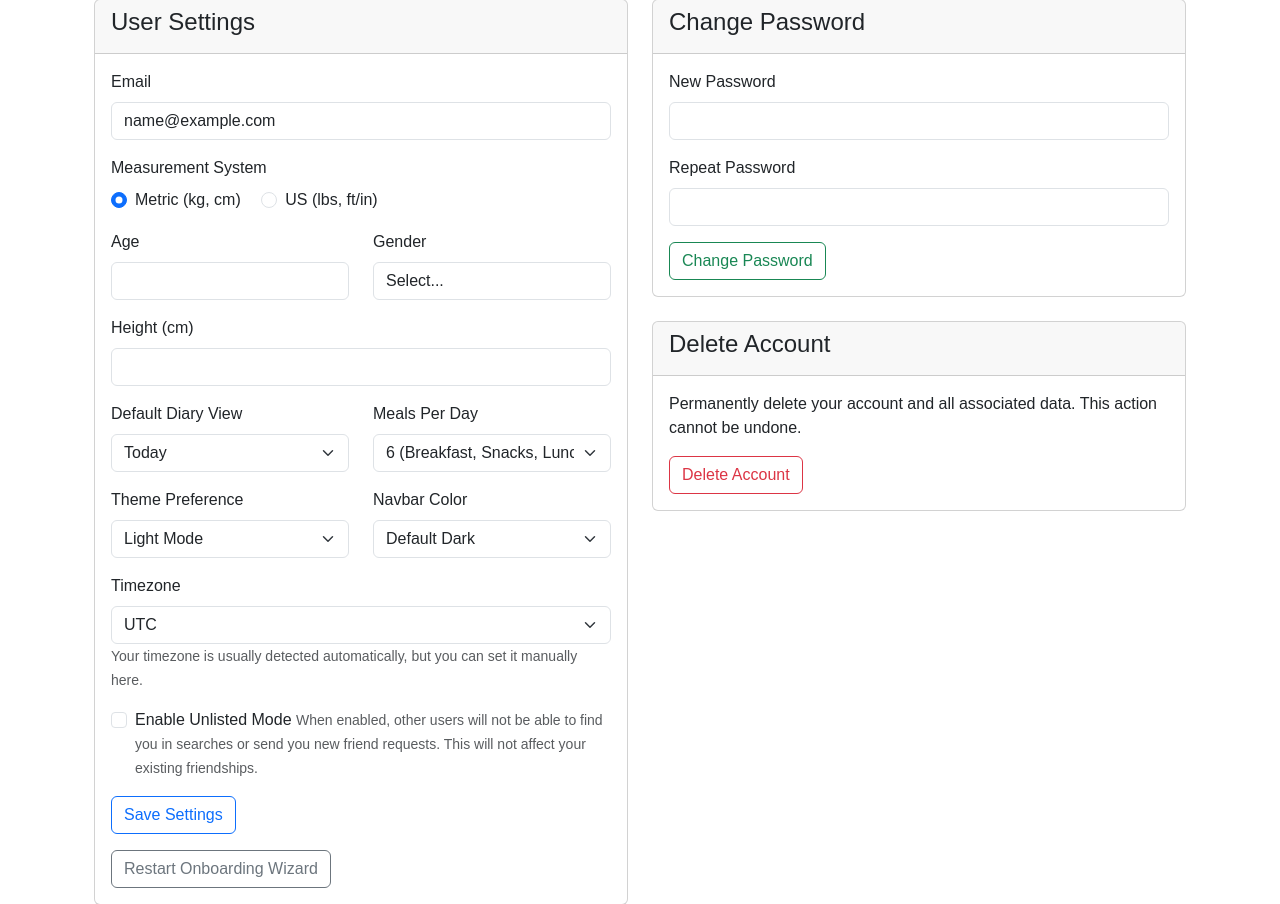
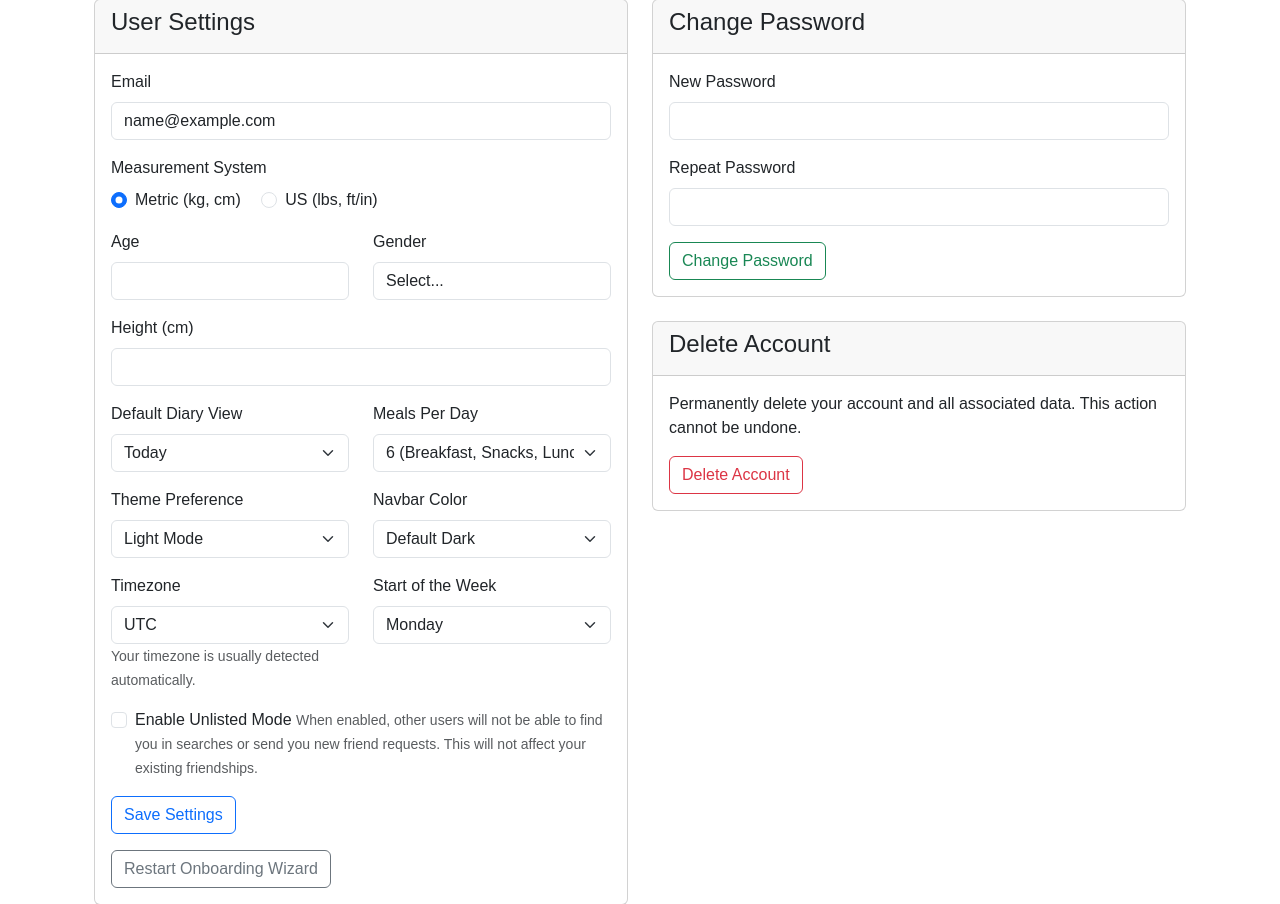
Before and after one commit to alpharesearch/OpenNourish, a Flask app: page /settings/ in a window 1280 px wide. Shown: the part 130-1034 px from the top of the page. Run offline with Flask 3, Linux system fonts and the light colour scheme; the visitor is signed in with stand-in values (Sample User, id 1); some libraries are stand-ins or nearby versions.

Commit message:
feat: new setting start of the week

```diff
--- a/models.py
+++ b/models.py
@@ -35,6 +35,7 @@ class User(UserMixin, db.Model):
     is_active = db.Column(db.Boolean, nullable=False, default=True)
     is_verified = db.Column(db.Boolean, nullable=False, default=False)
     is_private = db.Column(db.Boolean, nullable=False, default=False)
+    week_start_day = db.Column(db.String(10), nullable=False, default='Monday') # Monday, Sunday, or Saturday
     timezone = db.Column(db.String(100), nullable=False, default='UTC')
 
     # Relationships
--- a/opennourish/dashboard/routes.py
+++ b/opennourish/dashboard/routes.py
@@ -4,7 +4,7 @@ from . import dashboard_bp
 from models import db, DailyLog, Food, MyFood, UserGoal, CheckIn, ExerciseLog, FastingSession
 from datetime import date, timedelta, datetime
 from opennourish.utils import calculate_nutrition_for_items, calculate_weekly_nutrition_summary, calculate_weight_projection
-from opennourish.time_utils import get_user_today
+from opennourish.time_utils import get_user_today, get_start_of_week
 from sqlalchemy import func
 from opennourish.decorators import onboarding_required
 
@@ -79,9 +79,9 @@ def index(log_date_str=None):
 
     # --- Weekly Goal Progress ---
     # Calculate start and end of the week based on the currently viewed date (date_obj)
-    start_of_week = date_obj - timedelta(days=date_obj.weekday())
+    start_of_week = get_start_of_week(date_obj, current_user.week_start_day)
     end_of_week = start_of_week + timedelta(days=6)
-    days_elapsed_in_week = date_obj.weekday() + 1
+    days_elapsed_in_week = (date_obj - start_of_week).days + 1
 
     weekly_exercise_logs = ExerciseLog.query.filter(
         ExerciseLog.user_id == current_user.id,
--- a/opennourish/exercise/routes.py
+++ b/opennourish/exercise/routes.py
@@ -5,7 +5,7 @@ from .forms import ExerciseLogForm
 from .utils import get_user_weight_kg, calculate_calories_burned
 from models import db, ExerciseLog, UserGoal, ExerciseActivity
 from datetime import date, timedelta
-from opennourish.time_utils import get_user_today
+from opennourish.time_utils import get_user_today, get_start_of_week
 
 @exercise_bp.route('/log', methods=['GET', 'POST'])
 @login_required
@@ -66,7 +66,7 @@ def log_exercise():
     start_of_week, end_of_week = None, None
     if user_goal:
         today = get_user_today()
-        start_of_week = today - timedelta(days=today.weekday())
+        start_of_week = get_start_of_week(today, current_user.week_start_day)
         end_of_week = start_of_week + timedelta(days=6)
 
         weekly_logs = ExerciseLog.query.filter(
--- a/opennourish/settings/forms.py
+++ b/opennourish/settings/forms.py
@@ -62,6 +62,15 @@ class SettingsForm(FlaskForm):
         validators=[DataRequired()]
     )
     is_private = BooleanField('Enable Unlisted Mode')
+    week_start_day = SelectField(
+        'Start of the Week',
+        choices=[
+            ('Monday', 'Monday'),
+            ('Sunday', 'Sunday'),
+            ('Saturday', 'Saturday')
+        ],
+        validators=[DataRequired()]
+    )
     timezone = SelectField('Timezone', choices=[(tz, tz) for tz in pytz.common_timezones])
     submit = SubmitField('Save Settings')
 
--- a/opennourish/settings/routes.py
+++ b/opennourish/settings/routes.py
@@ -53,6 +53,7 @@ def settings():
         user.theme_preference = settings_form.theme_preference.data
         user.meals_per_day = int(settings_form.meals_per_day.data)
         user.is_private = settings_form.is_private.data
+        user.week_start_day = settings_form.week_start_day.data
         user.timezone = settings_form.timezone.data
 
         db.session.commit()
--- a/templates/settings/settings.html
+++ b/templates/settings/settings.html
@@ -105,11 +105,17 @@
                             </div>
                         </div>
 
-                        <!-- Timezone -->
-                        <div class="mb-3">
-                            {{ settings_form.timezone.label(class="form-label") }}
-                            {{ settings_form.timezone(class="form-select") }}
-                            <small class="form-text text-muted">Your timezone is usually detected automatically, but you can set it manually here.</small>
+                        <!-- Timezone and Week Start Day -->
+                        <div class="row">
+                            <div class="col-lg-6 mb-3">
+                                {{ settings_form.timezone.label(class="form-label") }}
+                                {{ settings_form.timezone(class="form-select") }}
+                                <small class="form-text text-muted">Your timezone is usually detected automatically.</small>
+                            </div>
+                            <div class="col-lg-6 mb-3">
+                                {{ settings_form.week_start_day.label(class="form-label") }}
+                                {{ settings_form.week_start_day(class="form-select") }}
+                            </div>
                         </div>
 
                         <div class="mb-3 form-check">
```
Also changed, not shown: migrations/versions/56cdeb4e1f26_add_week_start_day_to_user_model.py (added, +32 -0 lines), opennourish/time_utils.py (+13 -1 lines), tests/test_settings.py (+21 -0 lines), tests/test_time_utils.py (+16 -0 lines).
